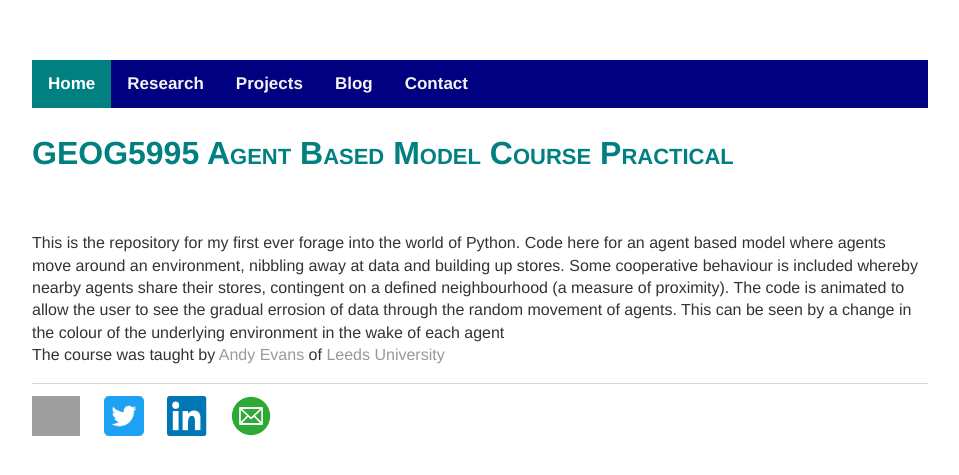
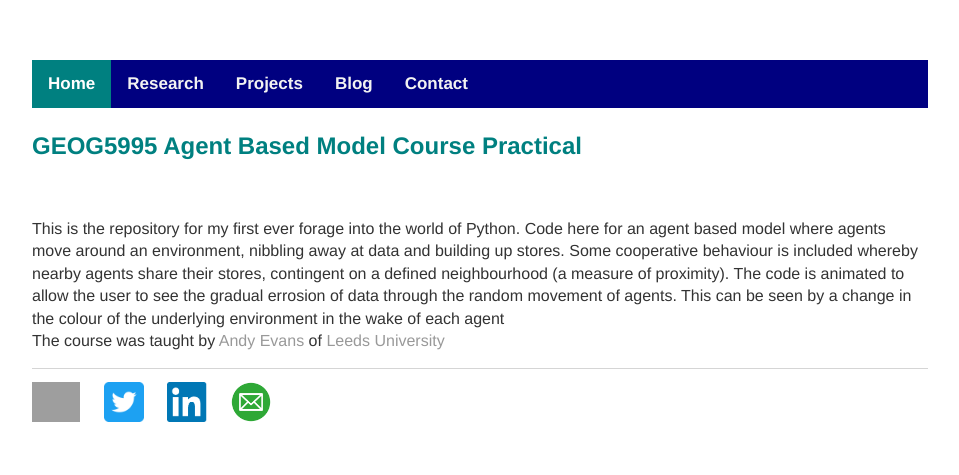
Before and after one commit to jendmurphy/jendmurphy.github.io, a Jekyll site: the page built from projects/index.html, in a window 1280 px wide. Shown: the top 475 px of the page, without its empty margins (160-1119 px from the left). Built offline with Jekyll 4.4.1, drawn with Linux system fonts in a browser that asks for light colours; grey boxes are pictures that could not be loaded.

```diff
--- a/projects/index.html
+++ b/projects/index.html
@@ -3,7 +3,7 @@ layout: default
 title: Projects
 ---
 
-<a href = "https://github.com/jendmurphy/GEOG5995_Agent-based-models"><h2>GEOG5995 Agent Based Model Course Practical</h2></a></br>
+<a href = "https://github.com/jendmurphy/GEOG5995_Agent-based-models"><h3>GEOG5995 Agent Based Model Course Practical</h3></a></br>
 
 <p>  This is the repository for my first ever forage into the world of Python.  Code here for an agent based model where agents move around an environment, nibbling away at data and building up stores.  Some cooperative behaviour is included whereby nearby agents share their stores, contingent on a defined neighbourhood (a measure of proximity).  The code is animated to allow the user to see the gradual errosion of data through the random movement of agents.  This can be seen by a change in the colour of the underlying environment in the wake of each agent </br>
 The course was taught by <a href = "https://github.com/AJEvans">Andy Evans</a> of <a href = "http://www.geog.leeds.ac.uk/people/a.evans/">Leeds University</a></p>
```
